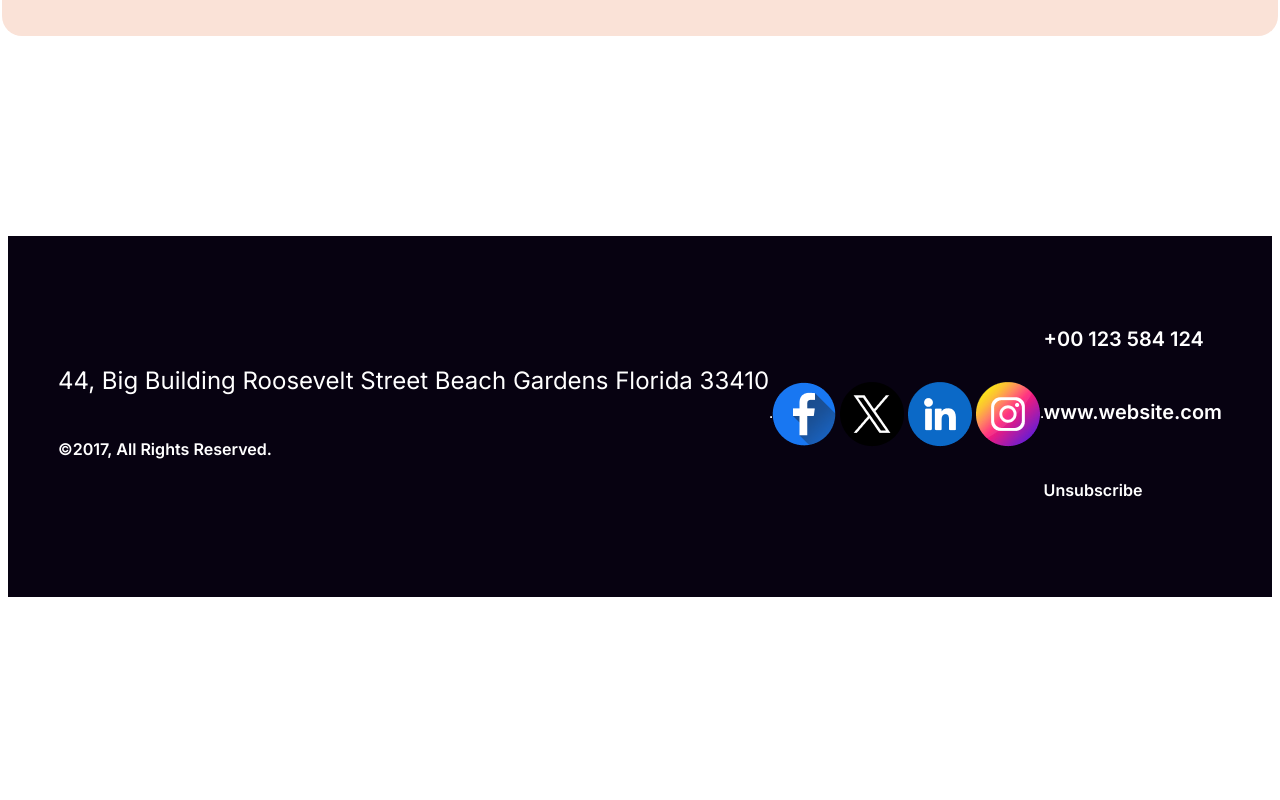
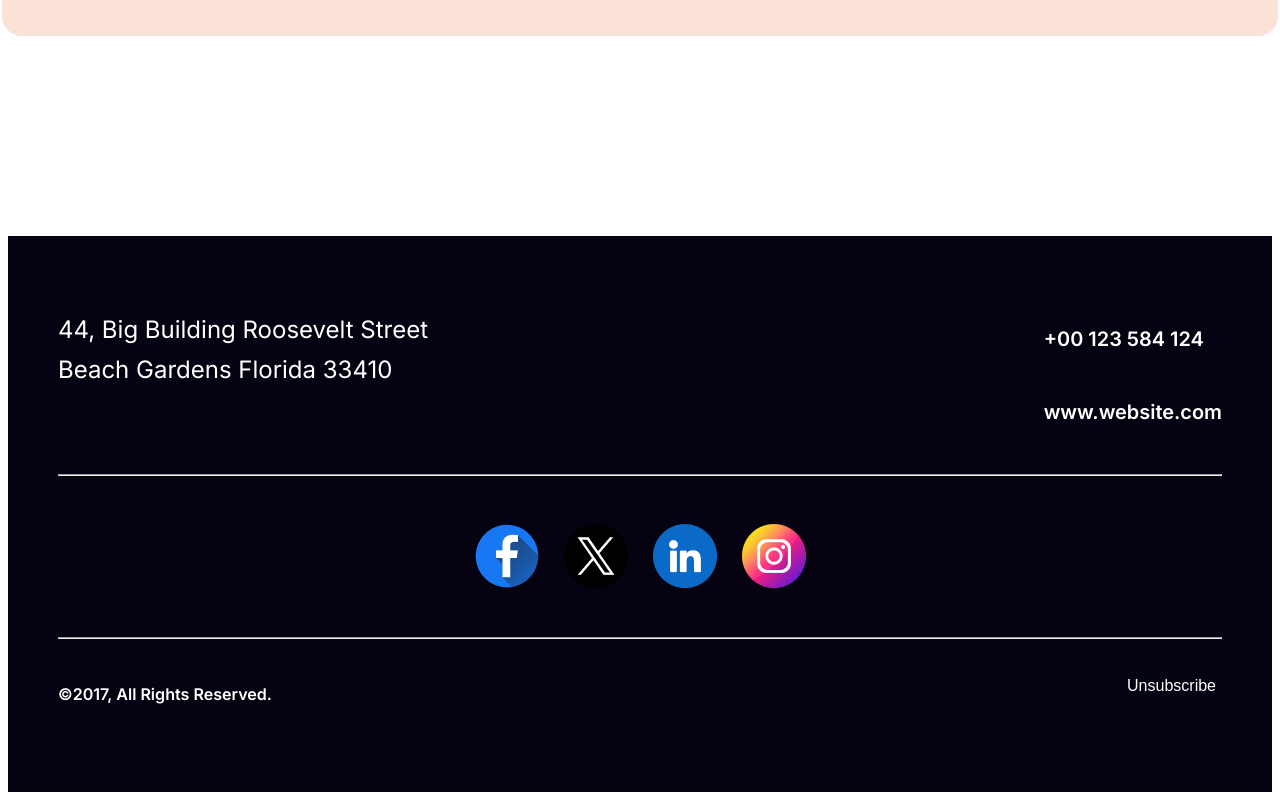
Before and after one commit to nuhaiyan/my-new-year-web, a plain HTML site: page index.html in a window 1280 px wide. Shown: the part 5734-6534 px from the top of the page. Before the commit the page ends 6339 px from the top, so only its background shows below. Drawn offline with Linux system fonts and the light colour scheme.

Commit message:
final footer

```diff
--- a/index.html
+++ b/index.html
@@ -129,14 +129,17 @@
             <div class="foot-contain">
                 <div class="footcombine1-2">
                     <div class="foot-p1">
-                    <p>44, Big Building Roosevelt Street
+                    <p style="width: 375px;">44, Big Building Roosevelt Street
                         Beach Gardens Florida 33410</p>
                     </div>
-                    <div class="foot-p4">
-                        <h6>&copy;2017, All Rights Reserved.</h6>
-                        </div>
+                    <div class="foot-p2">
+                        <h5>+00 123 584 124</h5>
+                        <h5>www.website.com</h5>
+                    </div>
 
-            </div>
+                 </div>
+
+
             <hr>
             <div class="foot-p3">
                 <img src="image/Facebook.png" alt="">
@@ -147,12 +150,13 @@
             <hr>
             <div class="footcombine4-5">
 
-                    <div class="foot-p2">
-                        <h5>+00 123 584 124</h5>
-                        <h5>www.website.com</h5>
-                        </div>
+
+
+                        <div class="foot-p4">
+                            <h6>&copy;2017, All Rights Reserved.</h6>
+                            </div>
                         <div class="foot-p5">
-                            <h6>Unsubscribe</h6>
+                            <button style="background: transparent; border: none; color: white; cursor: pointer; font-size: medium; padding-top: 30px;">Unsubscribe</button>
                             </div>
             </div>
             </div>
--- a/styles.css
+++ b/styles.css
@@ -395,17 +395,17 @@ footer{
 
     padding: 50px;
     background-color: #070211;
-    display: flex;
+    display: block;
 
     justify-content: center;
     align-items: center;
 }
 .footcombine1-2{
-    display: block;
+    display: flex;
     justify-content: space-between;
 }
 .footcombine4-5{
-    display: block;
+    display: flex;
     justify-content: space-between;
 }
 .foot-p1{
@@ -425,7 +425,10 @@ footer{
     line-height: normal;
 }
 .foot-p3{
-
+    padding: 40px;
+ display: flex;
+ justify-content: center;
+ gap: 25px;
 }
 .foot-p2{
     color: #FFF;
@@ -438,8 +441,4 @@ line-height: 40px; /* 166.667% */
 .foot-p5{
     color: #FFF;
 font-family: Inter;
-font-size: 24px;
-font-style: normal;
-font-weight: 500;
-line-height: 40px; /* 166.667% */
 }
```
